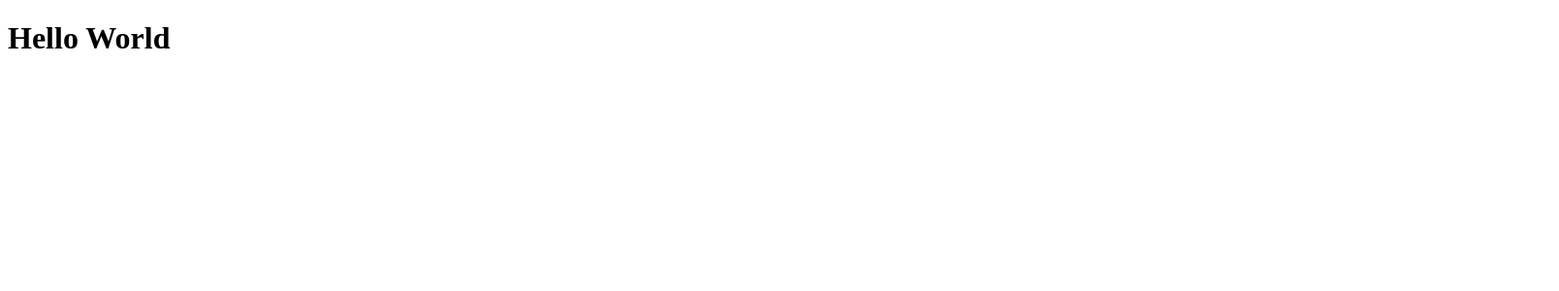
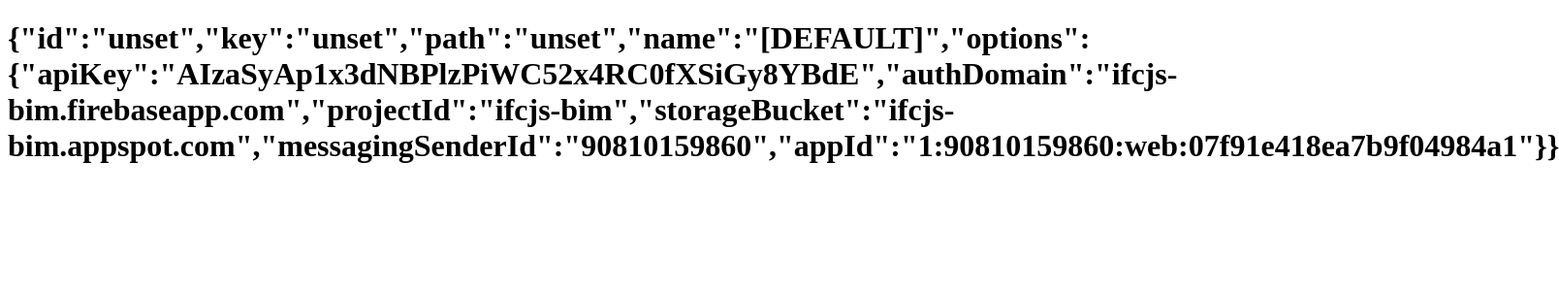
Before and after one commit to pimentafm/ifsjs-bim, a React (Create React App) app: page / in a window 1280 px wide. Shown: the top 300 px of the page at 97% size, 1608 px wide, since content can reach past the window. Built offline with nearby package versions, Linux system fonts and the light colour scheme.

Commit message:
Configure firebase

```diff
--- a/package.json
+++ b/package.json
@@ -10,8 +10,10 @@
     "@types/node": "^16.7.13",
     "@types/react": "^18.0.0",
     "@types/react-dom": "^18.0.0",
+    "firebase": "^9.18.0",
     "react": "^18.2.0",
     "react-dom": "^18.2.0",
+    "react-router-dom": "^6.9.0",
     "react-scripts": "5.0.1",
     "typescript": "^4.4.2",
     "web-vitals": "^2.1.0"
--- a/src/App.tsx
+++ b/src/App.tsx
@@ -1,8 +1,22 @@
 import React from "react";
+import { BrowserRouter, Route, Router, Routes } from "react-router-dom";
+import { BuildingViewer } from "./components/BuildingViewer";
+import { LoginForm } from "./components/LoginForm";
+import { MapViewer } from "./components/MapViewer";
+
 import "./App.css";
 
 function App() {
-  return <h1>Hello World</h1>;
+  return (
+    <BrowserRouter>
+      <Routes>
+        <Route path="/building" element={<BuildingViewer />} />
+        <Route path="/map" element={<MapViewer />} />
+        <Route path="/login" element={<LoginForm />} />
+        <Route path="/" element={<LoginForm />} />
+      </Routes>
+    </BrowserRouter>
+  );
 }
 
 export default App;
--- /dev/null
+++ b/src/components/BuildingViewer.tsx
@@ -0,0 +1,5 @@
+import { FC } from "react";
+
+export const BuildingViewer: FC = () => {
+  return <h1>Build viewer</h1>;
+};
--- /dev/null
+++ b/src/components/LoginForm.tsx
@@ -0,0 +1,6 @@
+import { FC } from "react";
+import { getApp } from "firebase/app";
+
+export const LoginForm: FC = () => {
+  return <h1>{JSON.stringify(getApp())}</h1>;
+};
--- /dev/null
+++ b/src/components/MapViewer.tsx
@@ -0,0 +1,5 @@
+import { FC } from "react";
+
+export const MapViewer: FC = () => {
+  return <h1>Map viewer</h1>;
+};
--- a/src/index.tsx
+++ b/src/index.tsx
@@ -1,10 +1,23 @@
 import React from "react";
 import ReactDOM from "react-dom/client";
 import App from "./App";
+import { initializeApp } from "firebase/app";
 
 const root = ReactDOM.createRoot(
   document.getElementById("root") as HTMLElement
 );
+
+const firebaseConfig = {
+  apiKey: "AIzaSyAp1x3dNBPlzPiWC52x4RC0fXSiGy8YBdE",
+  authDomain: "ifcjs-bim.firebaseapp.com",
+  projectId: "ifcjs-bim",
+  storageBucket: "ifcjs-bim.appspot.com",
+  messagingSenderId: "90810159860",
+  appId: "1:90810159860:web:07f91e418ea7b9f04984a1",
+};
+
+initializeApp(firebaseConfig);
+
 root.render(
   <React.StrictMode>
     <App />
```
Also changed, not shown: 1 other file (tests, documents, lock files or other folders).
